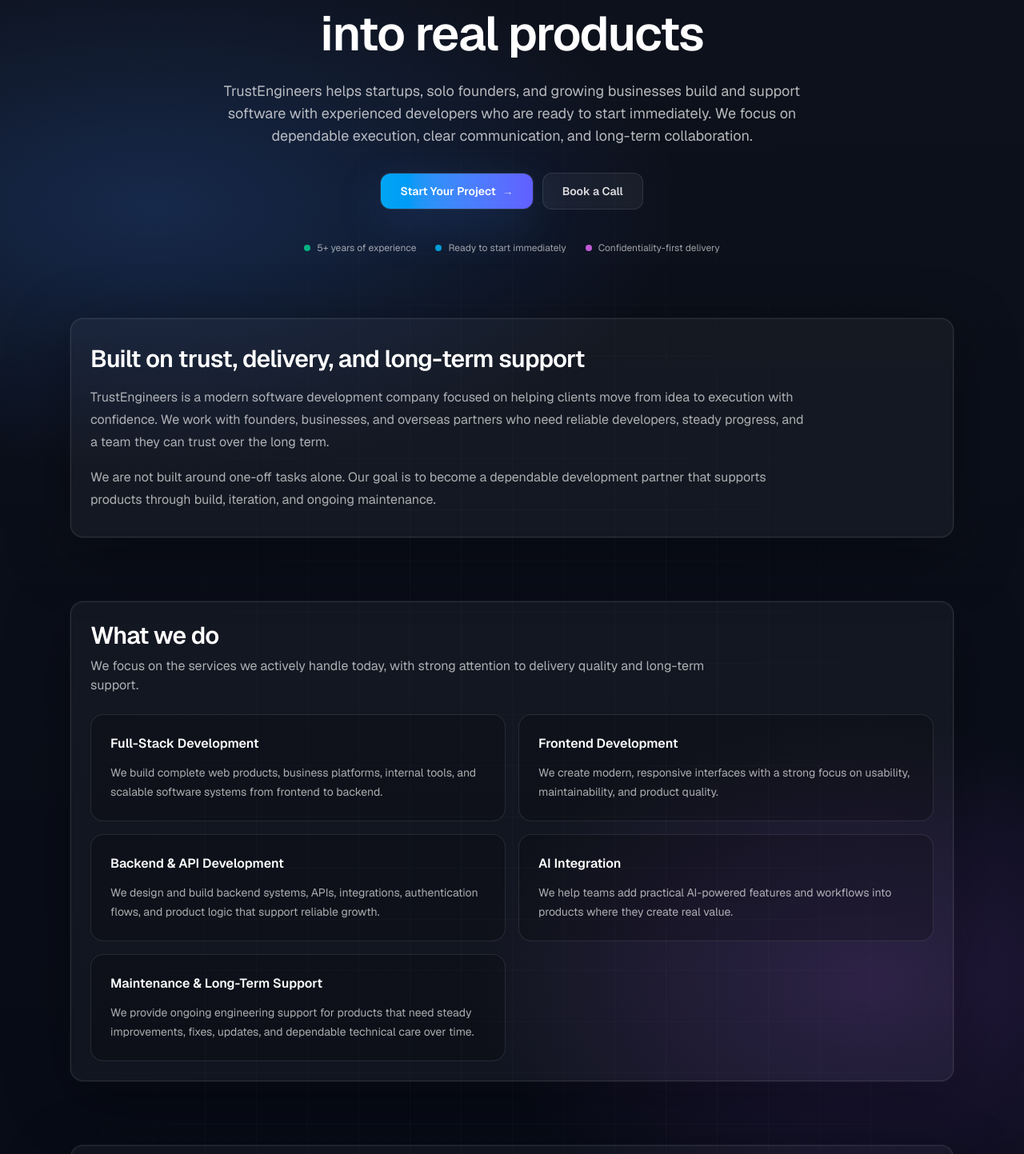
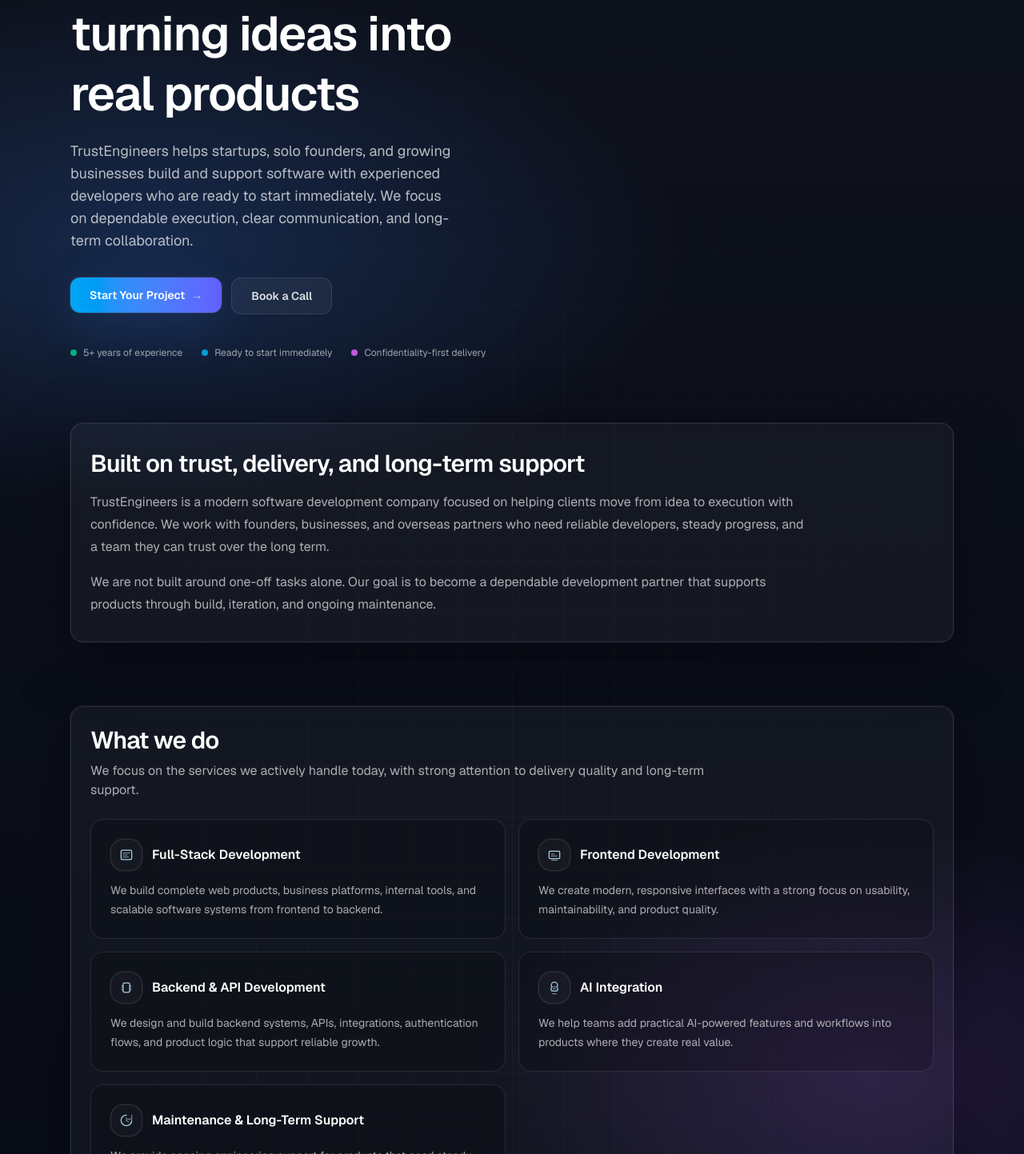
Before and after one commit to leomer21/te-frontend, a Next.js app: page / in a window 1280 px wide. Shown: the part 387-1830 px from the top of the page at 80% size. Built offline with nearby package versions, Linux system fonts and the light colour scheme.

Commit message:
add transition and some diagrams

```diff
--- a/src/app/globals.css
+++ b/src/app/globals.css
@@ -19,6 +19,10 @@
     "Segoe UI", Roboto, Helvetica, Arial, "Apple Color Emoji", "Segoe UI Emoji";
 }
 
+html {
+  scroll-behavior: smooth;
+}
+
 .te-bg {
   background:
     radial-gradient(1200px 600px at 15% 10%, rgba(59, 130, 246, 0.22), transparent 55%),
@@ -35,3 +39,62 @@
   background-size: 64px 64px;
   mask-image: radial-gradient(ellipse at center, black 52%, transparent 72%);
 }
+
+@keyframes te-fade-up {
+  from {
+    opacity: 0;
+    transform: translate3d(0, 14px, 0);
+    filter: blur(2px);
+  }
+  to {
+    opacity: 1;
+    transform: translate3d(0, 0, 0);
+    filter: blur(0);
+  }
+}
+
+.te-reveal {
+  opacity: 0;
+  transform: translate3d(0, 14px, 0);
+  transition:
+    opacity 600ms ease,
+    transform 700ms cubic-bezier(0.2, 0.8, 0.2, 1);
+}
+
+.te-reveal.is-visible {
+  animation: te-fade-up 700ms cubic-bezier(0.2, 0.8, 0.2, 1) both;
+}
+
+.te-tilt {
+  transform-style: preserve-3d;
+  will-change: transform;
+}
+
+.te-tilt:hover {
+  transform: perspective(1200px) rotateX(2deg) rotateY(-3deg) translate3d(0, -3px, 0);
+}
+
+.te-glow {
+  box-shadow:
+    0 0 0 1px rgba(255, 255, 255, 0.08),
+    0 20px 90px rgba(0, 0, 0, 0.45),
+    0 0 60px rgba(59, 130, 246, 0.12);
+}
+
+@media (prefers-reduced-motion: reduce) {
+  html {
+    scroll-behavior: auto;
+  }
+
+  .te-reveal,
+  .te-reveal.is-visible {
+    opacity: 1;
+    transform: none;
+    animation: none;
+    transition: none;
+  }
+
+  .te-tilt:hover {
+    transform: none;
+  }
+}
--- a/src/app/page.tsx
+++ b/src/app/page.tsx
@@ -11,6 +11,8 @@
 import { DevelopmentLifecycle } from "@/components/DevelopmentLifecycle";
 import { TeamCultureSection } from "@/components/TeamCultureSection";
 import { TeamSection } from "@/components/TeamSection";
+import { Reveal } from "@/components/Reveal";
+import { HeroVisual } from "@/components/HeroVisual";
 
 export default function Home() {
   return (
@@ -74,7 +76,8 @@
 
         <main>
           <section className="mx-auto max-w-6xl px-6 pb-10 pt-16 md:pt-24">
-            <div className="mx-auto max-w-3xl text-center">
+            <div className="grid items-center gap-10 md:grid-cols-2">
+              <Reveal className="text-center md:text-left">
                 <h1 className="text-balance text-4xl font-semibold leading-tight tracking-tight text-white md:text-6xl">
                   Your long-term development partner for turning ideas into real
                   products
@@ -86,24 +89,25 @@
                   dependable execution, clear communication, and long-term
                   collaboration.
                 </p>
-              <div className="mt-8 flex flex-col items-center justify-center gap-3 sm:flex-row">
+                <div className="mt-8 flex flex-col items-center justify-start gap-3 sm:flex-row md:items-start">
                   <a
                     href="#contact"
-                  className="inline-flex w-full items-center justify-center rounded-xl bg-gradient-to-r from-sky-500 to-indigo-500 px-6 py-3 text-sm font-semibold text-white shadow-[0_18px_60px_rgba(59,130,246,.18)] ring-1 ring-white/10 hover:from-sky-400 hover:to-indigo-400 sm:w-auto"
+                    className="inline-flex w-full items-center justify-center rounded-xl bg-gradient-to-r from-sky-500 to-indigo-500 px-6 py-3 text-sm font-semibold text-white shadow-[0_18px_60px_rgba(59,130,246,.18)] ring-1 ring-white/10 transition hover:-translate-y-0.5 hover:from-sky-400 hover:to-indigo-400 hover:shadow-[0_22px_70px_rgba(59,130,246,.22)] active:translate-y-0 sm:w-auto"
                   >
-                  Start Your Project <span className="ml-2 text-white/70">→</span>
+                    Start Your Project{" "}
+                    <span className="ml-2 text-white/70">→</span>
                   </a>
                   <a
                     href="https://cal.com/trustengineers"
                     target="_blank"
                     rel="noreferrer"
-                  className="inline-flex w-full items-center justify-center rounded-xl border border-white/10 bg-white/5 px-6 py-3 text-sm font-semibold text-white/85 hover:bg-white/8 sm:w-auto"
+                    className="inline-flex w-full items-center justify-center rounded-xl border border-white/10 bg-white/5 px-6 py-3 text-sm font-semibold text-white/85 transition hover:-translate-y-0.5 hover:bg-white/8 active:translate-y-0 sm:w-auto"
                   >
                     Book a Call
                   </a>
                 </div>
 
-              <div className="mt-10 flex flex-wrap items-center justify-center gap-x-6 gap-y-2 text-xs text-white/60">
+                <div className="mt-10 flex flex-wrap items-center justify-center gap-x-6 gap-y-2 text-xs text-white/60 md:justify-start">
                   <span className="inline-flex items-center gap-2">
                     <span className="h-2 w-2 rounded-full bg-emerald-400/80" />
                     5+ years of experience
@@ -117,11 +121,16 @@
                     Confidentiality-first delivery
                   </span>
                 </div>
+              </Reveal>
+
+              <Reveal className="hidden md:block">
+                <HeroVisual />
+              </Reveal>
             </div>
           </section>
 
           <section id="about" className="mx-auto max-w-6xl px-6 py-10">
-            <div className="rounded-2xl border border-white/10 bg-white/[0.04] px-6 py-8 shadow-[0_20px_80px_rgba(0,0,0,.35)] ring-1 ring-white/5">
+            <Reveal className="rounded-2xl border border-white/10 bg-white/[0.04] px-6 py-8 shadow-[0_20px_80px_rgba(0,0,0,.35)] ring-1 ring-white/5">
               <h2 className="text-balance text-2xl font-semibold tracking-tight text-white md:text-3xl">
                 Built on trust, delivery, and long-term support
               </h2>
@@ -139,47 +148,67 @@
                   through build, iteration, and ongoing maintenance.
                 </p>
               </div>
-            </div>
+            </Reveal>
           </section>
 
           <section id="services" className="mx-auto max-w-6xl px-6 py-10">
+            <Reveal>
               <CapabilitiesTabs />
+            </Reveal>
           </section>
 
           <section id="who-we-work-with" className="mx-auto max-w-6xl px-6 py-10">
+            <Reveal>
               <IndustrySelector />
+            </Reveal>
           </section>
 
           <section id="technologies" className="mx-auto max-w-6xl px-6 py-10">
+            <Reveal>
               <ProjectsGrid />
+            </Reveal>
           </section>
 
           <section id="process" className="mx-auto max-w-6xl px-6 py-10">
+            <Reveal>
               <DevelopmentLifecycle />
+            </Reveal>
           </section>
 
           <section id="why-us" className="mx-auto max-w-6xl px-6 py-10">
+            <Reveal>
               <ValuesGrid />
+            </Reveal>
           </section>
 
           <section id="confidentiality" className="mx-auto max-w-6xl px-6 py-10">
+            <Reveal>
               <ConfidentialitySection />
+            </Reveal>
           </section>
 
           <section id="team" className="mx-auto max-w-6xl px-6 py-10">
+            <Reveal>
               <TeamSection />
+            </Reveal>
           </section>
 
           <section id="culture" className="mx-auto max-w-6xl px-6 py-10">
+            <Reveal>
               <TeamCultureSection />
+            </Reveal>
           </section>
 
           <section id="contact" className="mx-auto max-w-6xl px-6 py-12">
+            <Reveal>
               <ContactSection />
+            </Reveal>
           </section>
 
           <section id="hiring" className="mx-auto max-w-6xl px-6 pb-16 pt-0">
+            <Reveal>
               <HiringNotice />
+            </Reveal>
           </section>
         </main>
 
--- a/src/components/CapabilitiesTabs.tsx
+++ b/src/components/CapabilitiesTabs.tsx
@@ -1,6 +1,7 @@
 type Service = {
   title: string;
   description: string;
+  icon: React.ReactNode;
 };
 
 const services: Service[] = [
@@ -8,26 +9,165 @@
     title: "Full-Stack Development",
     description:
       "We build complete web products, business platforms, internal tools, and scalable software systems from frontend to backend.",
+    icon: (
+      <svg
+        viewBox="0 0 24 24"
+        className="h-5 w-5"
+        fill="none"
+        xmlns="http://www.w3.org/2000/svg"
+        aria-hidden="true"
+      >
+        <path
+          d="M4 7.5C4 6.12 5.12 5 6.5 5h11C18.88 5 20 6.12 20 7.5v9c0 1.38-1.12 2.5-2.5 2.5h-11C5.12 19 4 17.88 4 16.5v-9Z"
+          stroke="currentColor"
+          strokeOpacity="0.9"
+          strokeWidth="1.5"
+        />
+        <path
+          d="M7 9h10M7 12h6M7 15h8"
+          stroke="currentColor"
+          strokeOpacity="0.55"
+          strokeWidth="1.5"
+          strokeLinecap="round"
+        />
+      </svg>
+    ),
   },
   {
     title: "Frontend Development",
     description:
       "We create modern, responsive interfaces with a strong focus on usability, maintainability, and product quality.",
+    icon: (
+      <svg
+        viewBox="0 0 24 24"
+        className="h-5 w-5"
+        fill="none"
+        xmlns="http://www.w3.org/2000/svg"
+        aria-hidden="true"
+      >
+        <path
+          d="M5.5 6.5h13c.83 0 1.5.67 1.5 1.5v8c0 .83-.67 1.5-1.5 1.5h-13C4.67 17.5 4 16.83 4 16V8c0-.83.67-1.5 1.5-1.5Z"
+          stroke="currentColor"
+          strokeOpacity="0.9"
+          strokeWidth="1.5"
+        />
+        <path
+          d="M8 20h8"
+          stroke="currentColor"
+          strokeOpacity="0.55"
+          strokeWidth="1.5"
+          strokeLinecap="round"
+        />
+        <path
+          d="M7.5 10.5h4m-4 3h8"
+          stroke="currentColor"
+          strokeOpacity="0.55"
+          strokeWidth="1.5"
+          strokeLinecap="round"
+        />
+      </svg>
+    ),
   },
   {
     title: "Backend & API Development",
     description:
       "We design and build backend systems, APIs, integrations, authentication flows, and product logic that support reliable growth.",
+    icon: (
+      <svg
+        viewBox="0 0 24 24"
+        className="h-5 w-5"
+        fill="none"
+        xmlns="http://www.w3.org/2000/svg"
+        aria-hidden="true"
+      >
+        <path
+          d="M7 7.5c0-1.38 1.12-2.5 2.5-2.5h5C15.88 5 17 6.12 17 7.5v9c0 1.38-1.12 2.5-2.5 2.5h-5C8.12 19 7 17.88 7 16.5v-9Z"
+          stroke="currentColor"
+          strokeOpacity="0.9"
+          strokeWidth="1.5"
+        />
+        <path
+          d="M5 9h2M5 12h2M5 15h2M17 9h2M17 12h2M17 15h2"
+          stroke="currentColor"
+          strokeOpacity="0.55"
+          strokeWidth="1.5"
+          strokeLinecap="round"
+        />
+      </svg>
+    ),
   },
   {
     title: "AI Integration",
     description:
       "We help teams add practical AI-powered features and workflows into products where they create real value.",
+    icon: (
+      <svg
+        viewBox="0 0 24 24"
+        className="h-5 w-5"
+        fill="none"
+        xmlns="http://www.w3.org/2000/svg"
+        aria-hidden="true"
+      >
+        <path
+          d="M12 3.75c2.6 0 4.7 2.1 4.7 4.7 0 1.1-.39 2.1-1.04 2.9.92.52 1.54 1.5 1.54 2.63 0 1.66-1.34 3-3 3H9.8c-1.66 0-3-1.34-3-3 0-1.13.62-2.11 1.54-2.63A4.67 4.67 0 0 1 7.3 8.45c0-2.6 2.1-4.7 4.7-4.7Z"
+          stroke="currentColor"
+          strokeOpacity="0.9"
+          strokeWidth="1.5"
+        />
+        <path
+          d="M9.2 21h5.6"
+          stroke="currentColor"
+          strokeOpacity="0.55"
+          strokeWidth="1.5"
+          strokeLinecap="round"
+        />
+        <path
+          d="M10 10.5h4M10 13.5h4"
+          stroke="currentColor"
+          strokeOpacity="0.55"
+          strokeWidth="1.5"
+          strokeLinecap="round"
+        />
+      </svg>
+    ),
   },
   {
     title: "Maintenance & Long-Term Support",
     description:
       "We provide ongoing engineering support for products that need steady improvements, fixes, updates, and dependable technical care over time.",
+    icon: (
+      <svg
+        viewBox="0 0 24 24"
+        className="h-5 w-5"
+        fill="none"
+        xmlns="http://www.w3.org/2000/svg"
+        aria-hidden="true"
+      >
+        <path
+          d="M12 4a8 8 0 1 0 8 8"
+          stroke="currentColor"
+          strokeOpacity="0.9"
+          strokeWidth="1.5"
+          strokeLinecap="round"
+        />
+        <path
+          d="M20 4v6h-6"
+          stroke="currentColor"
+          strokeOpacity="0.55"
+          strokeWidth="1.5"
+          strokeLinecap="round"
+          strokeLinejoin="round"
+        />
+        <path
+          d="M12 8v4l3 2"
+          stroke="currentColor"
+          strokeOpacity="0.55"
+          strokeWidth="1.5"
+          strokeLinecap="round"
+          strokeLinejoin="round"
+        />
+      </svg>
+    ),
   },
 ];
 
@@ -42,13 +182,20 @@
 function ServiceCard({
   title,
   description,
+  icon,
 }: {
   title: string;
   description: string;
+  icon: React.ReactNode;
 }) {
   return (
-    <div className="rounded-2xl border border-white/10 bg-black/20 p-6">
-      <div className="text-base font-semibold text-white">{title}</div>
+    <div className="te-tilt rounded-2xl border border-white/10 bg-black/20 p-6 transition hover:border-white/15 hover:bg-black/25">
+      <div className="flex items-center gap-3">
+        <span className="inline-flex h-10 w-10 items-center justify-center rounded-2xl border border-white/10 bg-white/[0.03] text-sky-200 ring-1 ring-white/5">
+          {icon}
+        </span>
+        <div className="text-base font-semibold text-white">{title}</div>
+      </div>
       <p className="mt-3 text-sm leading-6 text-white/65">{description}</p>
     </div>
   );
@@ -69,7 +216,12 @@
 
       <div className="grid gap-4 p-6 md:grid-cols-2">
         {services.map((s) => (
-          <ServiceCard key={s.title} title={s.title} description={s.description} />
+          <ServiceCard
+            key={s.title}
+            title={s.title}
+            description={s.description}
+            icon={s.icon}
+          />
         ))}
       </div>
     </CardShell>
--- /dev/null
+++ b/src/components/HeroVisual.tsx
@@ -0,0 +1,22 @@
+import Image from "next/image";
+
+export function HeroVisual() {
+  return (
+    <div className="relative mx-auto w-full max-w-xl">
+      <div className="pointer-events-none absolute -inset-8 rounded-[36px] bg-gradient-to-r from-sky-500/20 via-indigo-500/15 to-fuchsia-500/20 blur-2xl" />
+      <div className="relative te-tilt te-glow overflow-hidden rounded-[28px] border border-white/10 bg-black/20">
+        <div className="absolute inset-0 bg-[radial-gradient(600px_280px_at_20%_20%,rgba(56,189,248,.18),transparent_60%),radial-gradient(600px_280px_at_80%_30%,rgba(168,85,247,.16),transparent_60%),radial-gradient(500px_240px_at_45%_90%,rgba(34,197,94,.10),transparent_60%)]" />
+        <div className="relative p-4">
+          <Image
+            src="/visuals/hero-orbit.svg"
+            alt="Abstract orbit illustration"
+            width={1200}
+            height={900}
+            priority
+            className="h-auto w-full rounded-2xl opacity-95"
+          />
+        </div>
+      </div>
+    </div>
+  );
+}
--- /dev/null
+++ b/src/components/Reveal.tsx
@@ -0,0 +1,59 @@
+"use client";
+
+import { useEffect, useRef, useState } from "react";
+
+export function Reveal({
+  children,
+  className,
+  as: Component = "div",
+  once = true,
+  threshold = 0.15,
+  rootMargin = "0px 0px -10% 0px",
+}: {
+  children: React.ReactNode;
+  className?: string;
+  as?: React.ElementType;
+  once?: boolean;
+  threshold?: number;
+  rootMargin?: string;
+}) {
+  const ref = useRef<HTMLElement | null>(null);
+  const [visible, setVisible] = useState(false);
+
+  useEffect(() => {
+    const el = ref.current;
+    if (!el) return;
+
+    const observer = new IntersectionObserver(
+      (entries) => {
+        const entry = entries[0];
+        if (!entry) return;
+
+        if (entry.isIntersecting) {
+          setVisible(true);
+          if (once) observer.disconnect();
+        } else if (!once) {
+          setVisible(false);
+        }
+      },
+      { threshold, rootMargin },
+    );
+
+    observer.observe(el);
+    return () => observer.disconnect();
+  }, [once, rootMargin, threshold]);
+
+  return (
+    <Component
+      // React doesn't love generic refs on ElementType; this works well enough in practice.
+      ref={(node: HTMLElement | null) => {
+        ref.current = node;
+      }}
+      className={["te-reveal", visible ? "is-visible" : "", className ?? ""].join(
+        " ",
+      )}
+    >
+      {children}
+    </Component>
+  );
+}
--- a/src/components/ValuesGrid.tsx
+++ b/src/components/ValuesGrid.tsx
@@ -69,7 +69,7 @@
           <div
             key={v.title}
             className={[
-              "rounded-2xl border border-white/10 bg-black/20 p-6 ring-1",
+              "rounded-2xl border border-white/10 bg-black/20 p-6 ring-1 transition hover:-translate-y-0.5 hover:border-white/15 hover:bg-black/25",
               accent(v.accent),
             ].join(" ")}
           >
```
Also changed, not shown: src/components/DevelopmentLifecycle.tsx (+15 -1 lines), src/components/TeamSection.tsx (+18 -3 lines), public/visuals/hero-orbit.svg (added), public/visuals/process-diagram.svg (added). Lines whose indentation alone changed are shown as unchanged.
